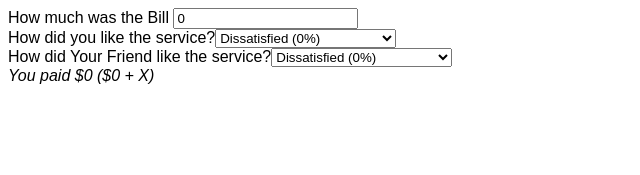
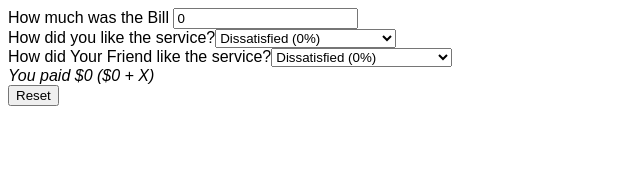
Before and after one commit to AbdullahiAbdulganiyu/tip-calculator-V1, a React (Create React App) app: page / in a window 1280 px wide. Shown: the top 175 px of the page, without its empty margins (0-640 px from the left). Built offline with nearby package versions, Linux system fonts and the light colour scheme.

Commit message:
rendering the reset button

```diff
--- a/src/App.js
+++ b/src/App.js
@@ -13,6 +13,7 @@ export default function App() {
       <SelectPercentage>How did you like the service?</SelectPercentage>
       <SelectPercentage>How did Your Friend like the service?</SelectPercentage>
       <Output amount={amount} />
+      <Reset />
     </div>
   );
 }
```
